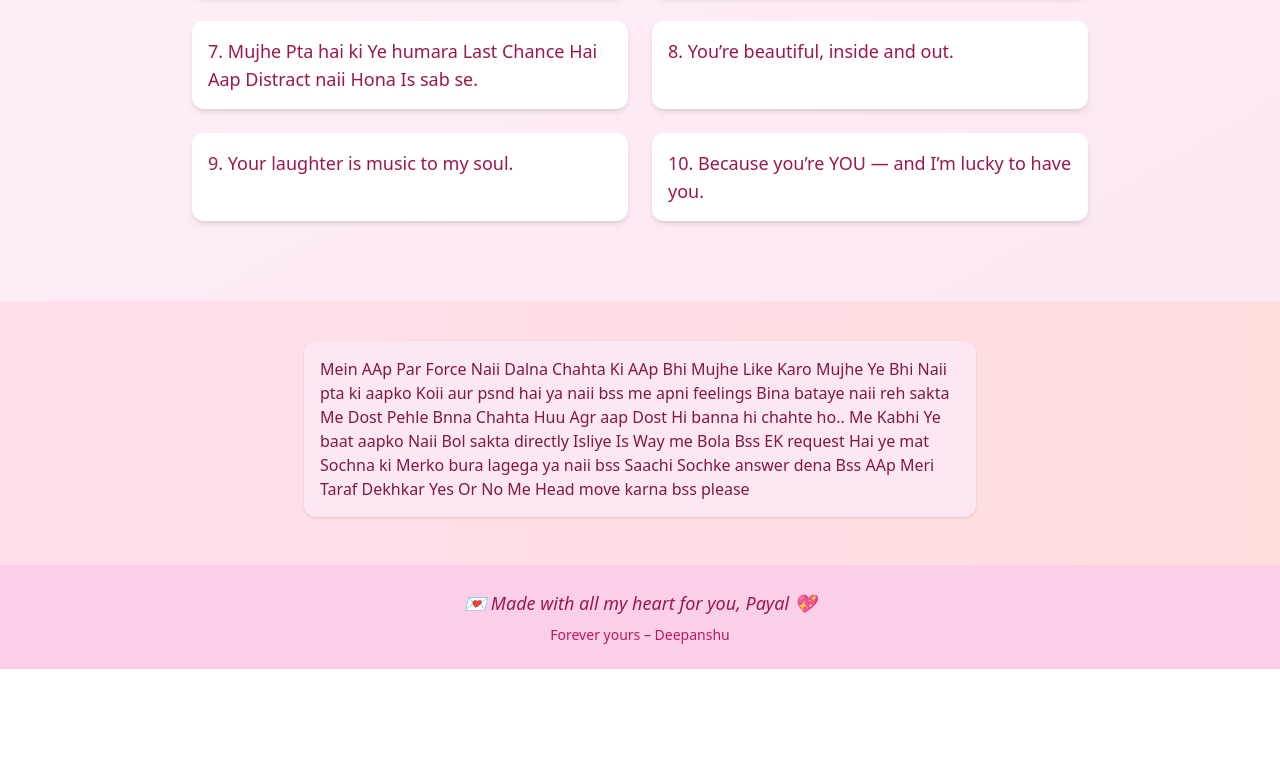
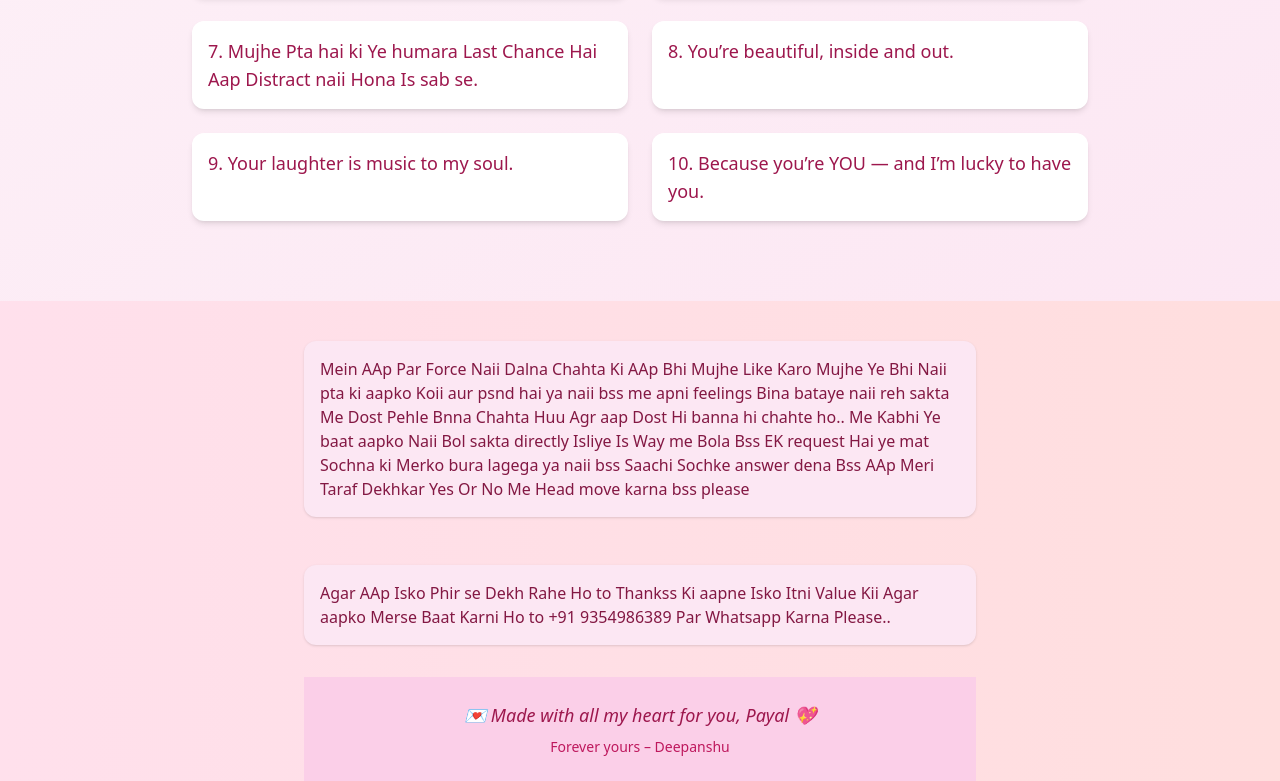
Before and after one commit to mukuldev-official/Payal, a plain HTML site: page index.html in a window 1280 px wide. Shown: the part 5017-5798 px from the top of the page. Before the commit the page ends 5686 px from the top, so only its background shows below. Drawn offline with nearby package versions, Linux system fonts and the light colour scheme.

Commit message:
Update index.html

```diff
--- a/index.html
+++ b/index.html
@@ -283,6 +283,14 @@
       Me Kabhi Ye baat aapko Naii Bol sakta directly Isliye Is Way me Bola Bss EK request Hai ye mat Sochna ki Merko bura lagega ya naii bss Saachi Sochke answer dena Bss AAp Meri Taraf Dekhkar Yes Or No Me Head move karna bss please
     </div>
 
+
+
+  </div>
+  <div class="space-y-8 mt-10 max-w-2xl mx-auto mb-12">
+    <div class="bg-pink-100 p-4 rounded-xl shadow flex items-center gap-2">Agar AAp Isko Phir se Dekh Rahe Ho to Thankss Ki aapne Isko Itni Value Kii Agar aapko Merse Baat Karni Ho to +91 9354986389 Par Whatsapp Karna Please..
+
+
+
   </div>
 
 
```
